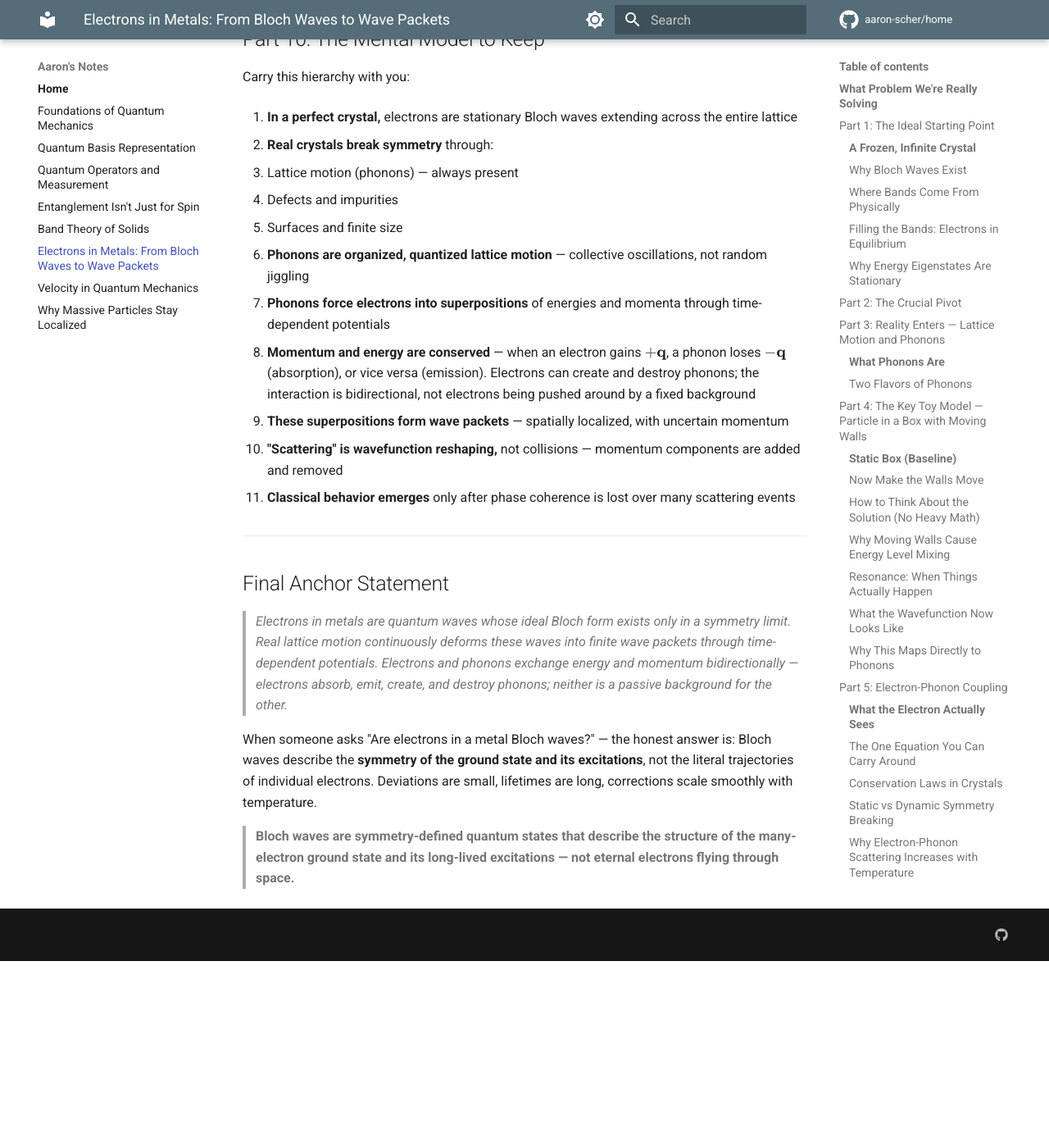
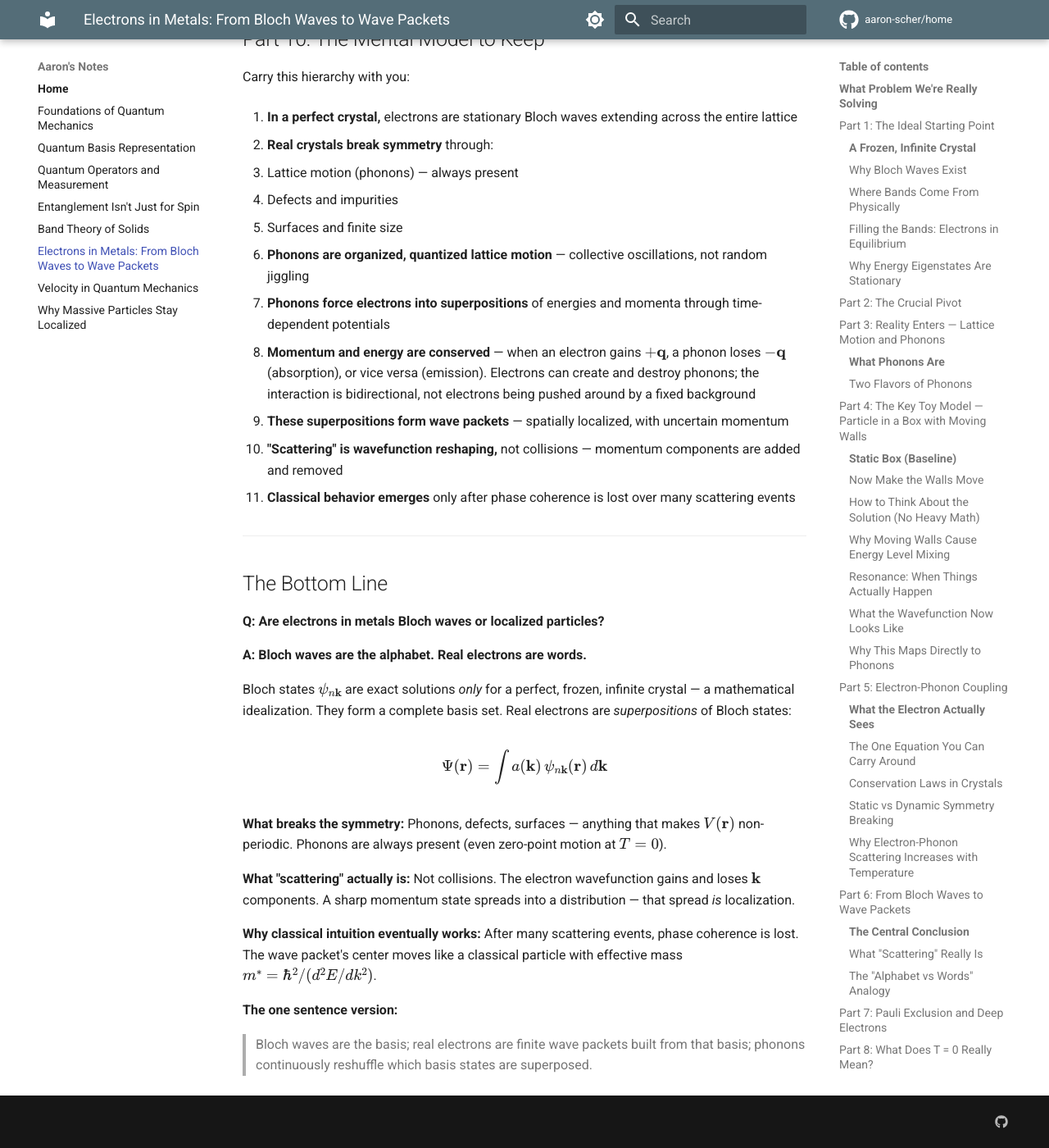
Before and after one commit to aaron-scher/home, an MkDocs documentation site: the page built from docs/quantum-mechanics/electrons-in-metals.md, in a window 1280 px wide and 1400 px high, scrolled down 15439 px. Shown: the whole window at 82% size. Built offline with MkDocs 1.6.1 and Material for MkDocs 9.7.7, drawn with Linux system fonts in a browser that asks for light colours; comment, search, counter and statistics services are not loaded; before the commit the page ends 16611 px from its top, so only the background shows below that.

Commit message:
Rewrite final section: concrete Q&A format with actionable takeaways
Replaced vague "Final Anchor Statement" with "The Bottom Line":
- Direct Q&A: Are electrons Bloch waves or particles?
- Answer: Bloch waves are alphabet, electrons are words
- What breaks symmetry (phonons, defects, surfaces)
- What scattering actually is (k-component reshuffling, not collisions)
- Why classical intuition eventually works (phase decoherence)
- One-sentence summary

```diff
--- a/docs/quantum-mechanics/electrons-in-metals.md
+++ b/docs/quantum-mechanics/electrons-in-metals.md
@@ -613,10 +613,22 @@ Carry this hierarchy with you:
 
 ---
 
-## Final Anchor Statement
+## The Bottom Line
 
-> *Electrons in metals are quantum waves whose ideal Bloch form exists only in a symmetry limit. Real lattice motion continuously deforms these waves into finite wave packets through time-dependent potentials. Electrons and phonons exchange energy and momentum bidirectionally — electrons absorb, emit, create, and destroy phonons; neither is a passive background for the other.*
+**Q: Are electrons in metals Bloch waves or localized particles?**
 
-When someone asks "Are electrons in a metal Bloch waves?" — the honest answer is: Bloch waves describe the **symmetry of the ground state and its excitations**, not the literal trajectories of individual electrons. Deviations are small, lifetimes are long, corrections scale smoothly with temperature.
+**A: Bloch waves are the alphabet. Real electrons are words.**
 
-> **Bloch waves are symmetry-defined quantum states that describe the structure of the many-electron ground state and its long-lived excitations — not eternal electrons flying through space.**
+Bloch states $\psi_{n\mathbf{k}}$ are exact solutions *only* for a perfect, frozen, infinite crystal — a mathematical idealization. They form a complete basis set. Real electrons are *superpositions* of Bloch states:
+
+$$\Psi(\mathbf{r}) = \int a(\mathbf{k}) \, \psi_{n\mathbf{k}}(\mathbf{r}) \, d\mathbf{k}$$
+
+**What breaks the symmetry:** Phonons, defects, surfaces — anything that makes $V(\mathbf{r})$ non-periodic. Phonons are always present (even zero-point motion at $T=0$).
+
+**What "scattering" actually is:** Not collisions. The electron wavefunction gains and loses $\mathbf{k}$ components. A sharp momentum state spreads into a distribution — that spread *is* localization.
+
+**Why classical intuition eventually works:** After many scattering events, phase coherence is lost. The wave packet's center moves like a classical particle with effective mass $m^* = \hbar^2/(d^2E/dk^2)$.
+
+**The one sentence version:**
+
+> Bloch waves are the basis; real electrons are finite wave packets built from that basis; phonons continuously reshuffle which basis states are superposed.
```
